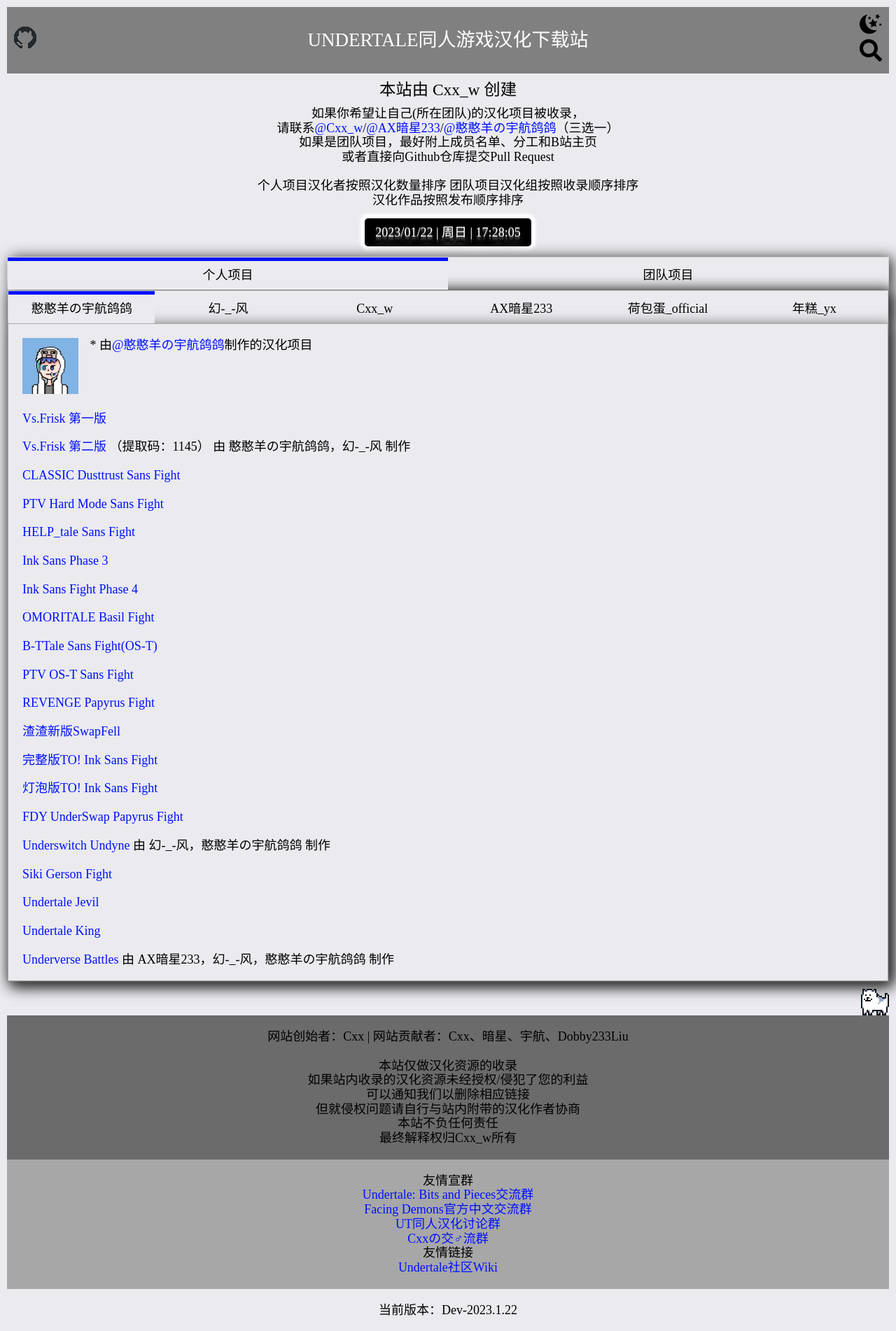
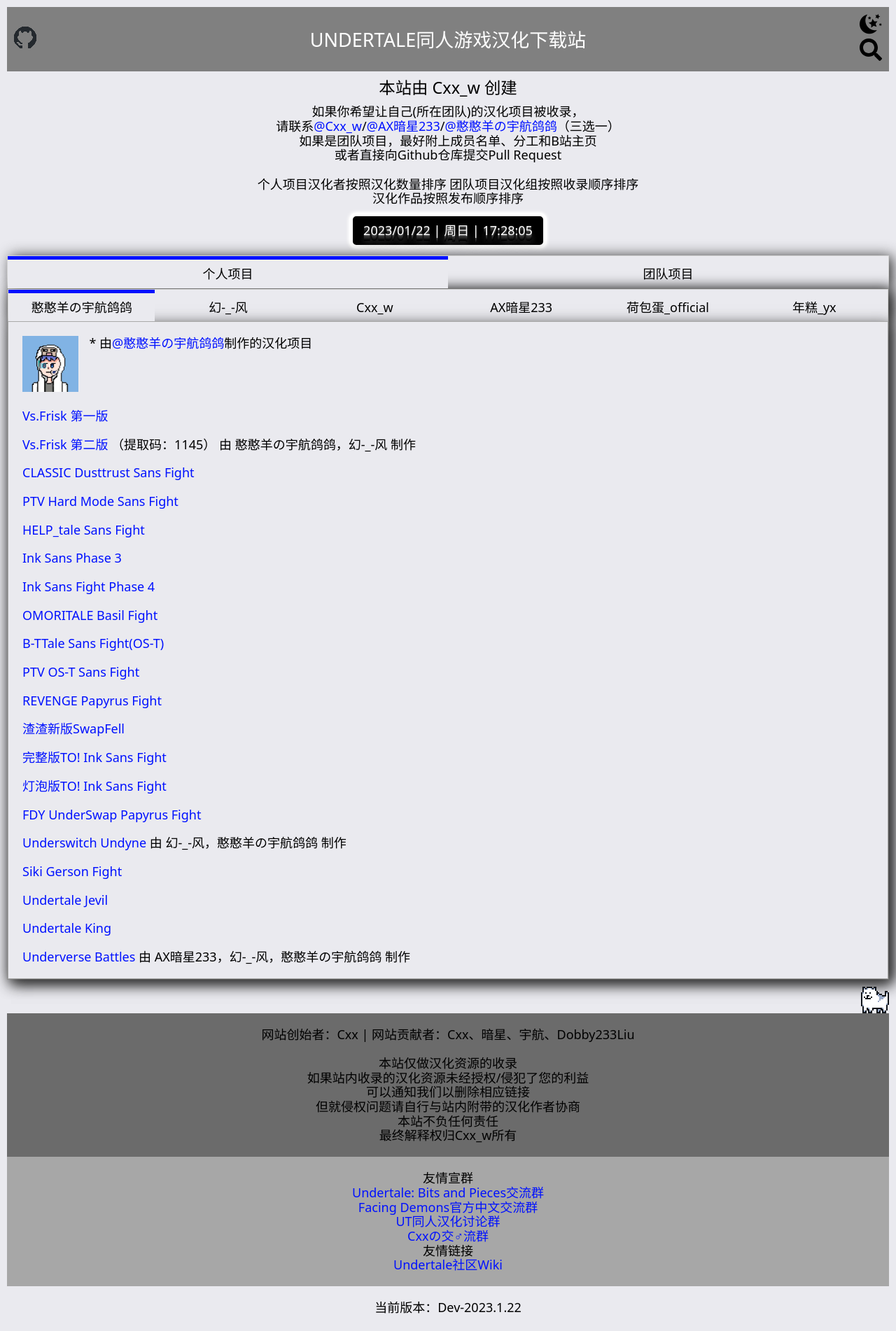
Before and after one commit to Cxxw233/UTFangameChsDownload, a Jekyll site: the page built from index.liquid, in a window 1280 px wide. Shown: the whole page at 70% size. Built offline with Jekyll 4.4.1, drawn with Linux system fonts in a browser that asks for light colours; some web fonts are replaced.

Commit message:
more reset styles & preload undertalefont

```diff
--- a/_includes/head.html
+++ b/_includes/head.html
@@ -8,7 +8,8 @@
 <meta name="viewport" content="width=device-width" />
 <meta http-equiv="X-UA-Compatible" content="IE=edge" />
 
-<link rel="stylesheet" href="{{ '/assets/style.css' | relative_url }}" />
-
+<link rel="preload" href="{{ '/assets/undertalefont.ttf' | relative_url }}" as="font" type="font/ttf" crossorigin />
 <link rel="prefetch" as="image" href="{{ '/assets/images/ui/dog.png' | relative_url }}" />
 <link rel="prefetch" as="image" href="{{ '/assets/images/ui/dog-bark.png' | relative_url }}" />
+
+<link rel="stylesheet" href="{{ '/assets/style.css' | relative_url }}" />
--- a/assets/style.css
+++ b/assets/style.css
@@ -11,11 +11,15 @@
 	--c: rgb(207, 207, 207); /*头像栏颜色*/
 	--link: rgb(0, 17, 255); /*链接颜色*/
 	--end-color: rgb(167, 167, 167); /*友情链接颜色*/
+
 	--main-font-size: 18px;
 	--main-heading-font-size: 2em;
 	--secondary-heading-font-size: 1.5em;
 	--thirdary-heading-font-size: 1.3em;
 	--fourthary-heading-font-size: 1em;
+
+	--ui-font: undertalefont, system-ui, "Segoe UI", Roboto, Helvetica, Arial, sans-serif,
+		"Apple Color Emoji", "Segoe UI Emoji";
 }
 .dark-theme {
 	--primary-color: rgb(27, 27, 27);
@@ -45,7 +49,7 @@
 	background-color: var(--primary-color);
 	font-size: var(--main-font-size);
 	color: var(--secondary-color);
-	font-family: undertalefont;
+	font-family: var(--ui-font);
 	-webkit-font-smoothing: none;
 	-moz-osx-font-smoothing: none;
 }
@@ -82,14 +86,17 @@
 }
 
 button,
-label,
 input,
+optgroup,
 select,
 textarea {
 	display: block;
 	font-family: inherit;
 	font-size: 100%;
+	line-height: 1.15;
 	width: 100%;
+	min-width: 0;
+	margin: 0;
 }
 
 input,
@@ -102,6 +109,7 @@
 	-webkit-appearance: none;
 	background: white;
 	border: 0;
+	outline-offset: 0;
 	outline: 1px solid var(--c);
 	padding: 10px;
 	min-width: 0;
@@ -118,6 +126,9 @@
 }
 input[type="search"]:not(:focus, :active)::-webkit-search-cancel-button {
 	display: none;
+}
+::-webkit-search-decoration {
+	-webkit-appearance: none;
 }
 
 button {
```
